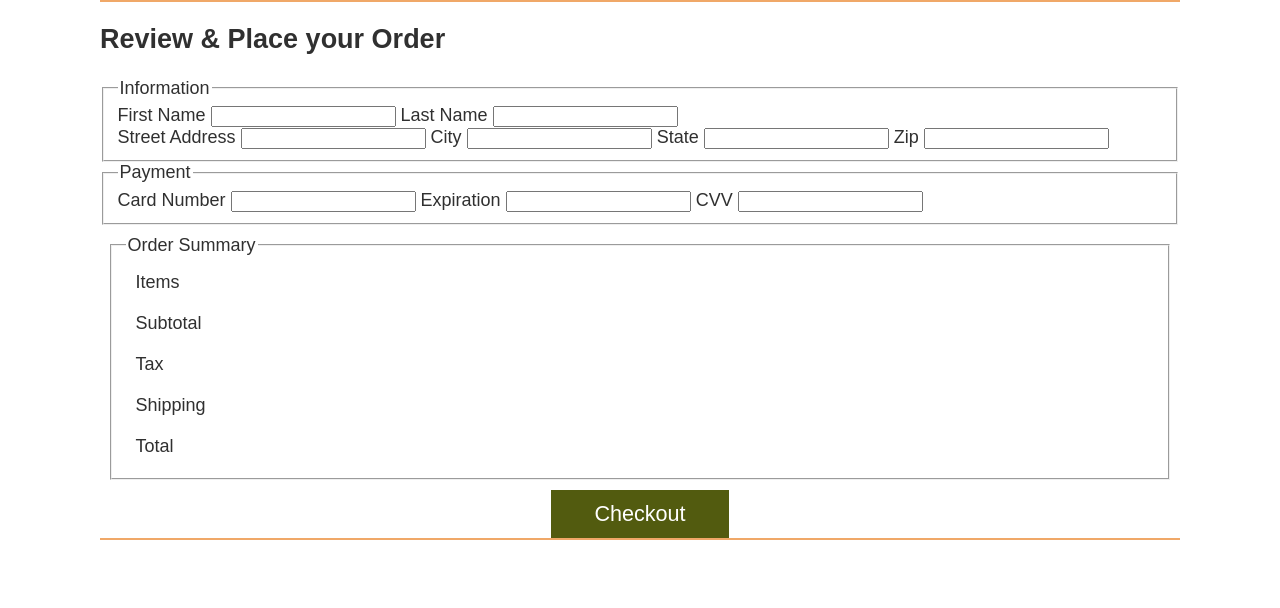
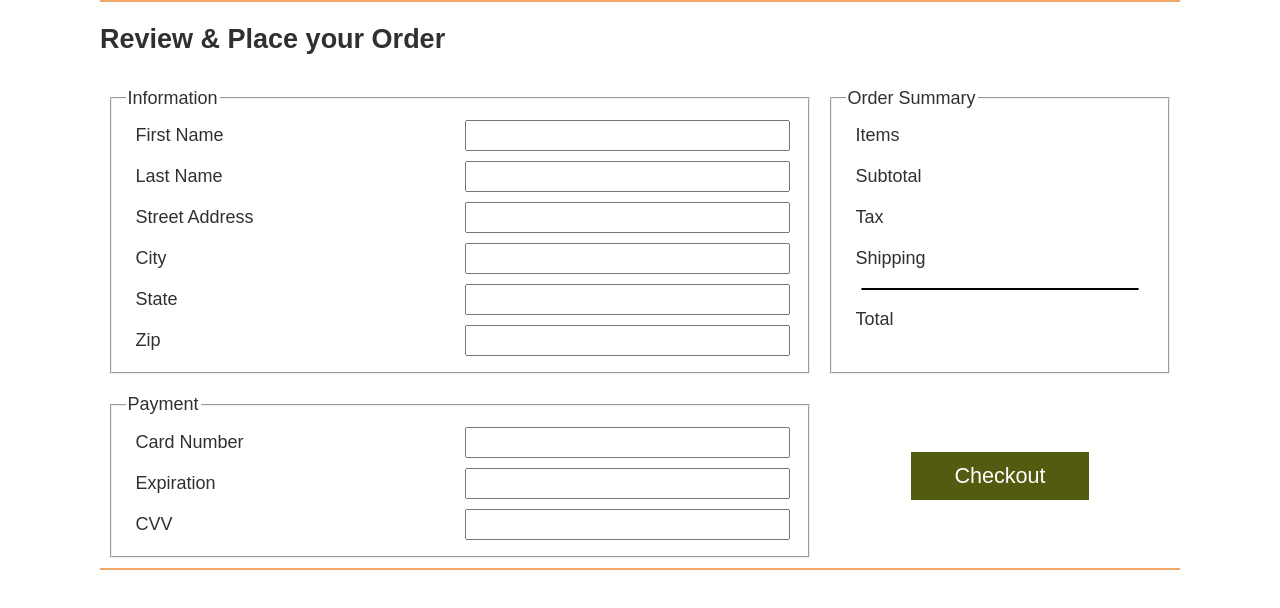
Before and after one commit to hwcall1102/WDD330-Sleep-Outside, a website: page src/checkout/index.html in a window 1280 px wide. Drawn offline with Linux system fonts and the light colour scheme.

Commit message:
complete

```diff
--- a/src/checkout/index.html
+++ b/src/checkout/index.html
@@ -16,38 +16,38 @@
   <main class="divider checkout">
     <h2>Review & Place your Order</h2>
     <section class="checkout-form">
-      <form name="checkout">
+      <form id="form-checkout" name="checkout">
         <input type="hidden" name="orderDate" id="orderDate">
 
-        <fieldset>
+        <fieldset class="checkoutInfo">
           <legend>Information</legend>
-          <div class="checkout__name">
-            <label for="fname">First Name</label>
-            <input type="text" name="fname" id="fname" required>
-            <label for="lname">Last Name</label>
-            <input type="text" name="lname" id="lname" required>
+          <div class="form-grid">
+            <label class="form-info" for="fname">First Name</label>
+            <input class="form-info" type="text" name="fname" id="fname" required>
+            <label class="form-info" for="lname">Last Name</label>
+            <input class="form-info" type="text" name="lname" id="lname" required>
           </div>
-          <div class="checkout__address">
-            <label for="street">Street Address</label>
-            <input type="text" name="street" id="street" required>
-            <label for="city">City</label>
-            <input type="text" name="city" id="city" required>
-            <label for="state">State</label>
-            <input type="text" name="state" id="state" required>
-            <label for="zip">Zip</label>
-            <input type="text" name="zip" id="zip" required>
+          <div class="form-grid">
+            <label class="form-info" for="street">Street Address</label>
+            <input class="form-info" type="text" name="street" id="street" required>
+            <label class="form-info" for="city">City</label>
+            <input class="form-info" type="text" name="city" id="city" required>
+            <label class="form-info" for="state">State</label>
+            <input class="form-info" type="text" name="state" id="state" required>
+            <label class="form-info" for="zip">Zip</label>
+            <input class="form-info" type="text" name="zip" id="zip" required>
           </div>
         </fieldset>
 
-        <fieldset>
+        <fieldset class="checkoutInfo">
           <legend>Payment</legend>
-          <div class="checkout__payment">
-            <label for="cardNumber">Card Number</label>
-            <input type="text" name="cardNumber" id="cardNumber" required>
-            <label for="expiration">Expiration</label>
-            <input type="text" name="expiration" id="expiration" required>
-            <label for="code">CVV</label>
-            <input type="text" name="code" id="code" required>
+          <div class="form-grid">
+            <label class="form-info" for="cardNumber">Card Number</label>
+            <input class="form-info" type="text" name="cardNumber" id="cardNumber" required>
+            <label class="form-info" for="expiration">Expiration</label>
+            <input class="form-info" type="text" name="expiration" id="expiration" required>
+            <label class="form-info" for="code">CVV</label>
+            <input class="form-info" type="text" name="code" id="code" required>
           </div>
         </fieldset>
 
@@ -63,6 +63,7 @@
             <div id="tax"></div>
             <div>Shipping</div>
             <div id="shipping"></div>
+            <hr>
             <div>Total</div>
             <div id="orderTotal"></div>
           </div>
--- a/src/js/main.js
+++ b/src/js/main.js
@@ -1,10 +1,10 @@
 import { loadHeaderFooter } from "./utils.mjs";
-import ProductData from "./ProductData.mjs";
+import ExternalServices from "./ExternalServices.mjs";
 import ProductList from "./ProductList.mjs";
 
 loadHeaderFooter();
 
-const dataSource = new ProductData("tents");
+const dataSource = new ExternalServices("tents");
 const element = document.querySelector(".product-list");
 const listing = new ProductList("Tents", dataSource, element);
 
--- a/src/js/product-listing.js
+++ b/src/js/product-listing.js
@@ -1,11 +1,11 @@
 import { getParam, loadHeaderFooter } from "./utils.mjs";
-import ProductData from "./ProductData.mjs";
+import ExternalServices from "./ExternalServices.mjs";
 import ProductList from "./ProductList.mjs";
 
 loadHeaderFooter();
 
 const category = getParam("category");
-const dataSource = new ProductData();
+const dataSource = new ExternalServices();
 const element = document.querySelector(".product-list");
 const listing = new ProductList(category, dataSource, element);
 
--- a/src/js/product.js
+++ b/src/js/product.js
@@ -1,10 +1,10 @@
 import { getParam, loadHeaderFooter } from "./utils.mjs";
-import ProductData from "./ProductData.mjs";
+import ExternalServices from "./ExternalServices.mjs";
 import ProductDetails from "./ProductDetails.mjs";
 
 loadHeaderFooter();
 
-const dataSource = new ProductData("tents");
+const dataSource = new ExternalServices("tents");
 const productId = getParam("product");
 
 const product = new ProductDetails(productId, dataSource);
```
Also changed, not shown: src/cart/index.html (+1 -0 lines), src/js/ExternalServices.mjs (renamed from src/js/ProductData.mjs).
